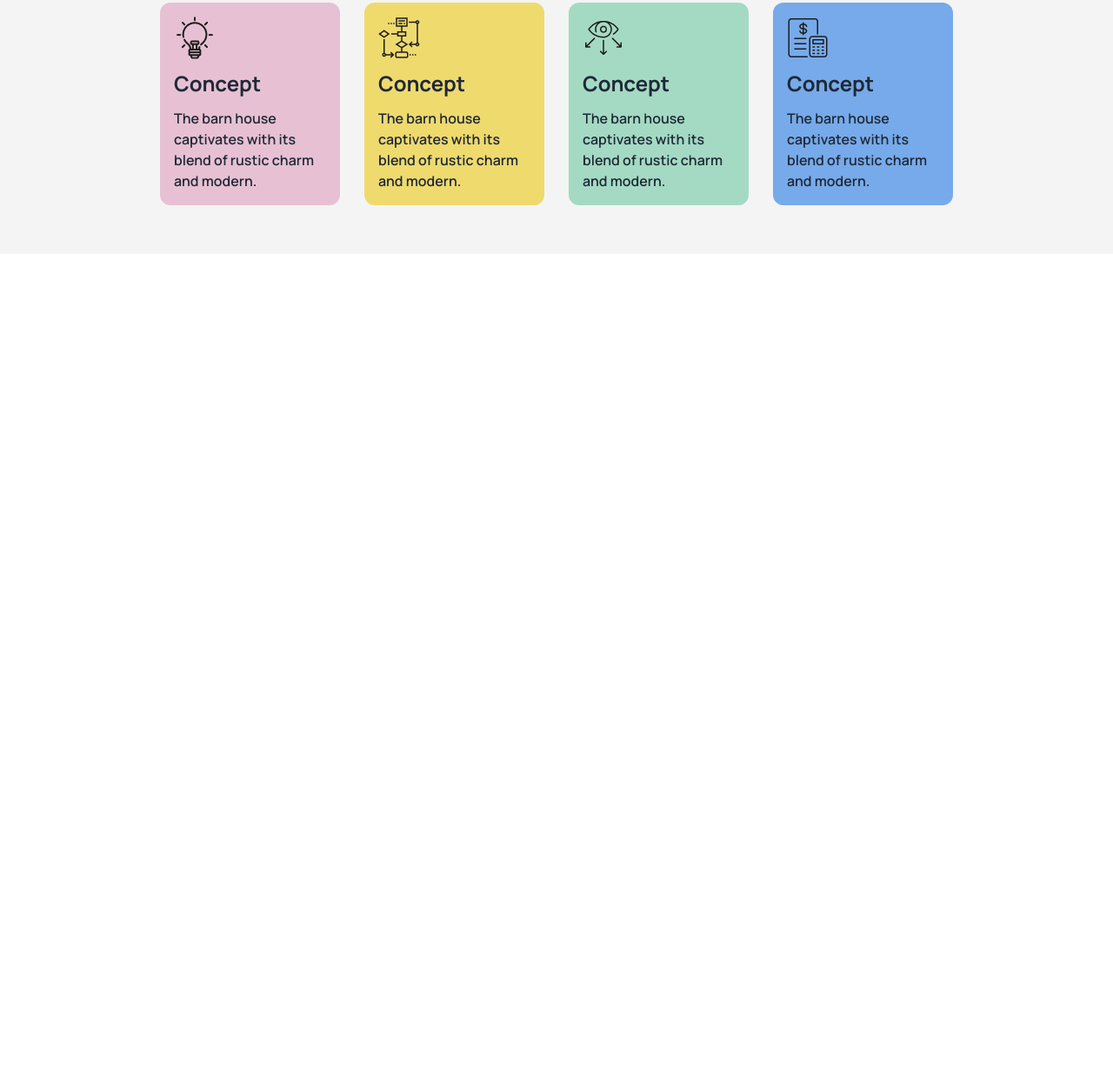
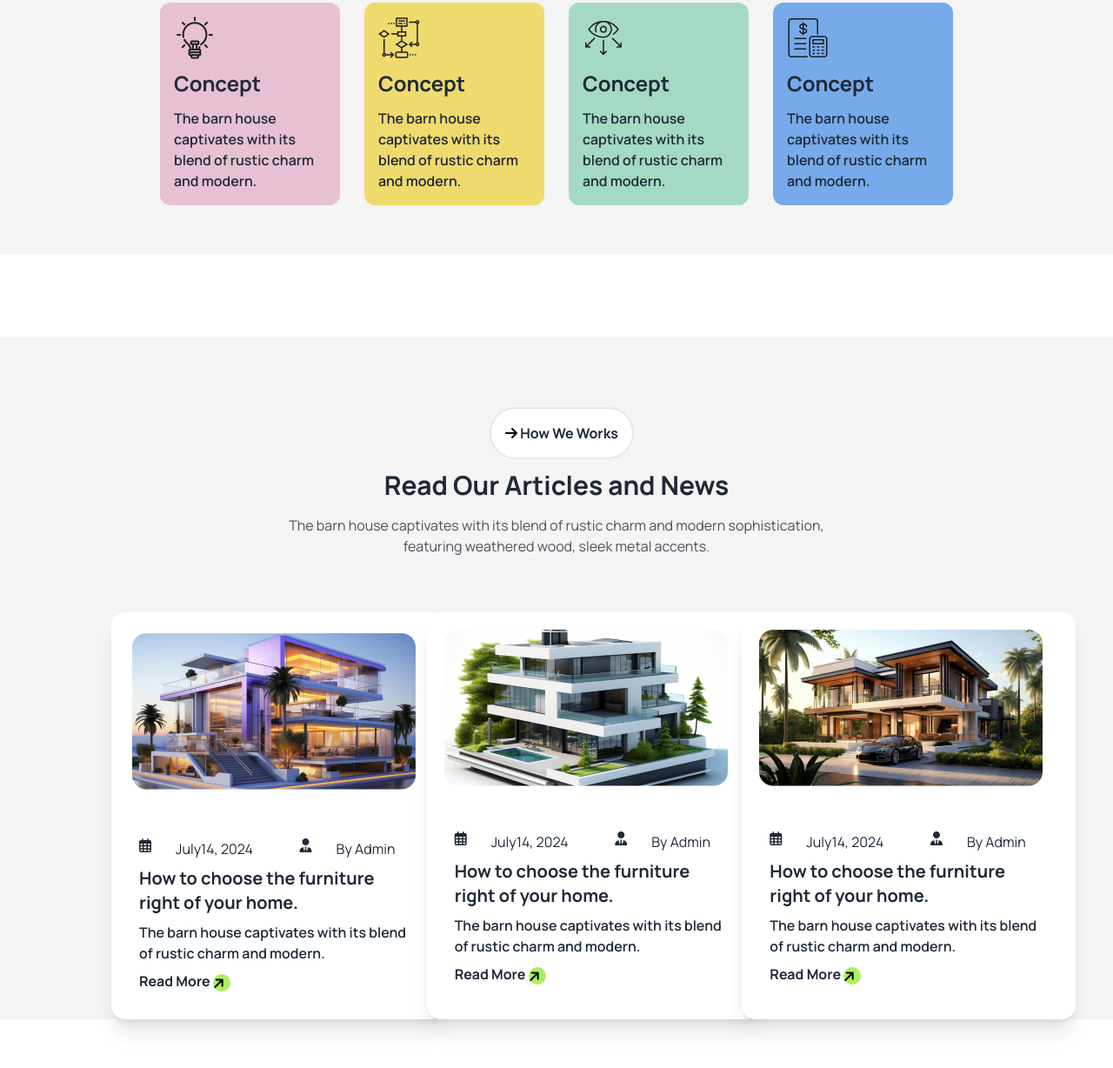
Before and after one commit to minhaj-uddin-arif-23/House_Build, a plain HTML site: page index.html in a window 1280 px wide. Shown: the part 2068-3296 px from the top of the page at 87% size. Before the commit the page ends 2456 px from the top, so only its background shows below. Drawn offline with nearby package versions, Linux system fonts and the light colour scheme.

Commit message:
Reade our article and news part complete

```diff
--- a/index.html
+++ b/index.html
@@ -172,7 +172,80 @@
 
           </section>
         </div>
+       <!-- Read Our Articles and News -->
+       <div class="bg-[#F4F4F4]">
+        <section class="max-w-5xl mx-auto ">
+          <button class="ml-[435px] mb-3 bg-white p-4 border-2  font-bold mt-20 rounded-full "> <i class="fa-solid fa-arrow-right  text-black rounded-2xl]"></i>  How We Works  </button>
+            <div class="flex flex-col text-center space-y-4">
 
+              <h1 class="text-3xl font-bold">Read Our Articles and News</h1>
+              <p class="opacity-80 mt-6">The barn house captivates with its blend of rustic charm and modern sophistication, <br> featuring weathered wood, sleek metal accents.</p>
+            </div>
+            <!-- card section -->
+             <div class="bg-[#F4F4F4] mb-24 mt-16">
+              <div class="grid grid-cols-1 lg:grid-cols-3 gap-16">
+                <div class="card bg-base-100 w-96 shadow-xl">
+                  <div class="p-6">
+                    <img src="./assets/article1.png" alt="">
+                  </div>
+                  <div class="card-body ">
+                    <!-- text content -->
+                   <div class=" flex space-x-7">
+                    <i class="fa-regular fa-calendar-days"></i>
+                    <p>July14, 2024</p>
+                    <i class="fa-solid fa-user-tie"></i>
+                      <p>By Admin</p>
+                   </div>
+                   <div class="space-y-2">
+                    <h1 class="text-xl font-bold">How to choose the furniture right  of your home.</h1>
+                    <p class="font-semibold">The barn house captivates with its blend of rustic charm and modern. </p>
+                    <div><p class="font-bold">Read More <i class="fa-solid fa-arrow-right -rotate-45  text-black rounded-2xl  w-5 h-5 bg-[#ABEF5F]"></i></p></div>
+                   </div>
+                  </div>
+                </div>
+                <div class="card bg-base-100 w-96 shadow-xl">
+                  <div class="p-5">
+                    <img src="./assets/article2.png" alt="">
+                  </div>
+                  <div class="card-body ">
+                    <!-- text content -->
+                   <div class=" flex space-x-7">
+                    <i class="fa-regular fa-calendar-days"></i>
+                    <p>July14, 2024</p>
+                    <i class="fa-solid fa-user-tie"></i>
+                      <p>By Admin</p>
+                   </div>
+                   <div class="space-y-2">
+                    <h1 class="text-xl font-bold">How to choose the furniture right  of your home.</h1>
+                    <p class="font-semibold">The barn house captivates with its blend of rustic charm and modern. </p>
+                    <div><p class="font-bold">Read More <i class="fa-solid fa-arrow-right -rotate-45  text-black rounded-2xl  w-5 h-5 bg-[#ABEF5F]"></i></p></div>
+                   </div>
+                  </div>
+                </div>
+                <div class="card bg-base-100 w-96 shadow-xl">
+                  <div class="p-5">
+                    <img src="./assets/article3.png" alt="">
+                  </div>
+                  <div class="card-body ">
+                    <!-- text content -->
+                   <div class=" flex space-x-7">
+                    <i class="fa-regular fa-calendar-days"></i>
+                    <p>July14, 2024</p>
+                    <i class="fa-solid fa-user-tie"></i>
+                      <p>By Admin</p>
+                   </div>
+                   <div class="space-y-2">
+                    <h1 class="text-xl font-bold">How to choose the furniture right  of your home.</h1>
+                    <p class="font-semibold">The barn house captivates with its blend of rustic charm and modern. </p>
+                    <div><p class="font-bold">Read More <i class="fa-solid fa-arrow-right -rotate-45  text-black rounded-2xl  w-5 h-5 bg-[#ABEF5F]"></i></p></div>
+                   </div>
+                  </div>
+                </div>
+               </div>
+
+             </div>
+        </section>
+       </div>
   </main>
   <footer>
 
```
